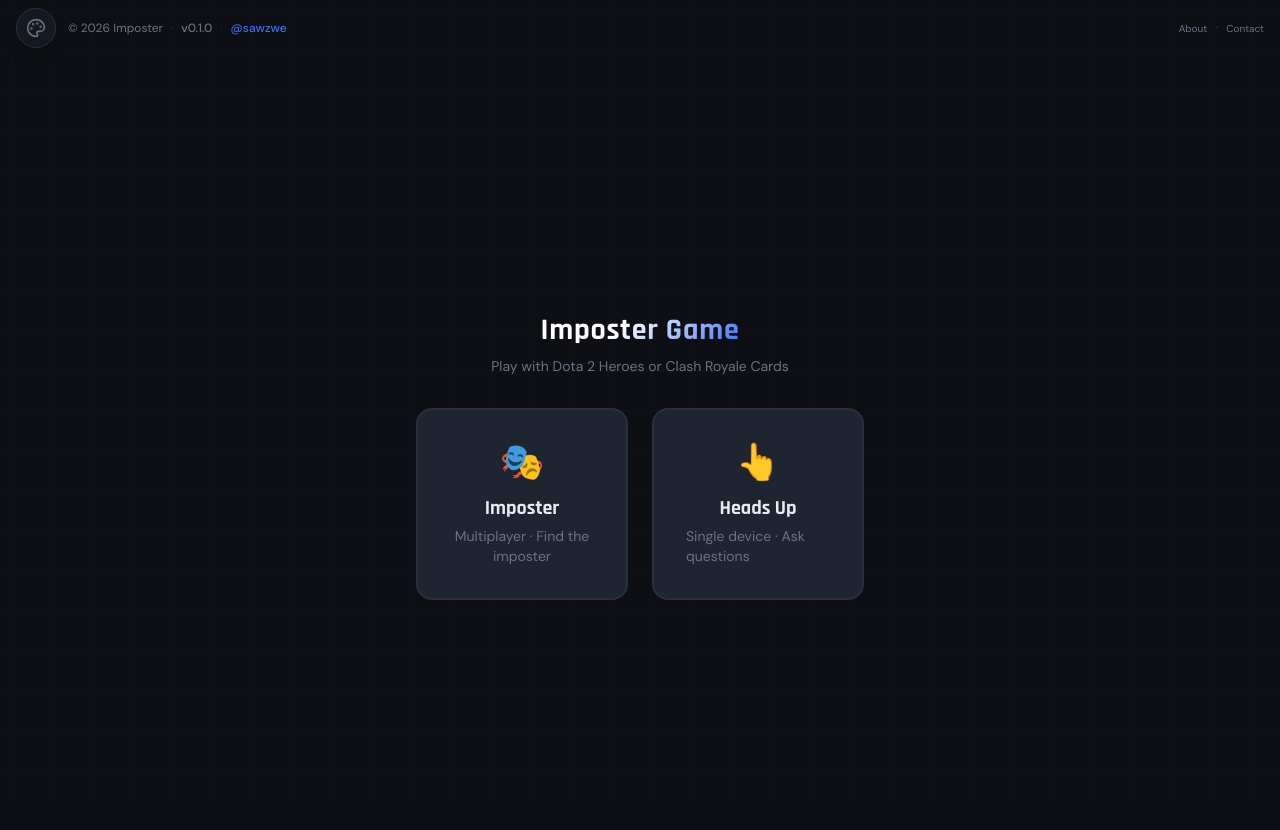
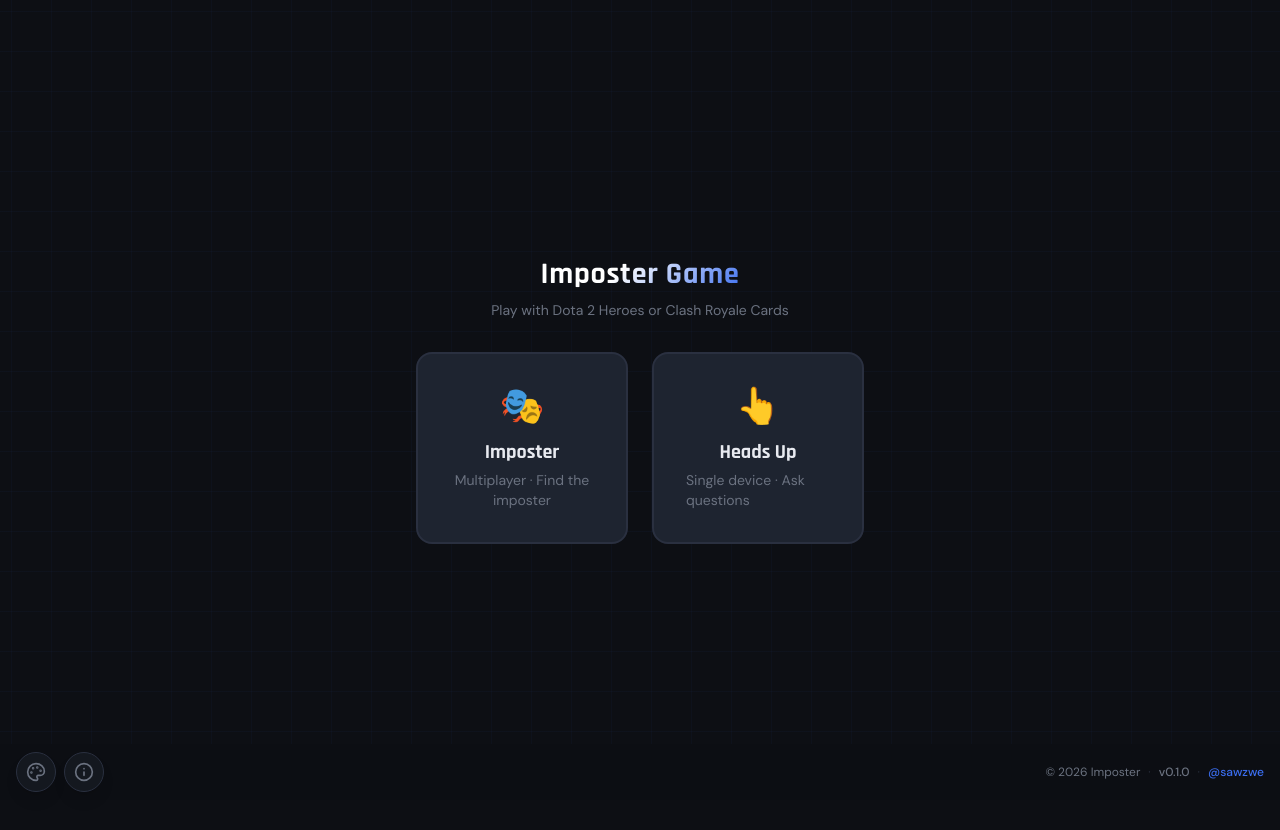
Before and after one commit to sawzwe/imposter_game, a Next.js app: page / in a window 1280 px wide. Shown: the top 830 px of the page. Built offline with nearby package versions, Linux system fonts and the light colour scheme.

Commit message:
fix: overflow issue

```diff
--- a/app/HomeClient.tsx
+++ b/app/HomeClient.tsx
@@ -699,7 +699,7 @@ export default function HomeClient() {
         <p className="mb-8 text-center text-sm text-[var(--muted)]">
           Play with Dota 2 Heroes or Clash Royale Cards
         </p>
-        <div className="grid w-full max-w-md grid-cols-2 gap-6">
+        <div className="grid w-full max-w-md grid-cols-1 gap-4 md:grid-cols-2 md:gap-6">
           <button
             onClick={() => setShowGameSelect(false)}
             className="animate-game-select-in group flex flex-col items-center rounded-2xl border-2 border-[var(--border)] bg-[var(--surface2)] p-8 transition-all duration-300 hover:-translate-y-2 hover:scale-[1.02] hover:border-[var(--blue)] hover:shadow-[0_0_32px_var(--blue-glow)] active:scale-[0.98]"
--- a/app/components/AppFooter.tsx
+++ b/app/components/AppFooter.tsx
@@ -1,22 +1,36 @@
 "use client";
 
+import { useState, useRef, useEffect } from "react";
 import { usePathname } from "next/navigation";
-import { useEffect } from "react";
+import { motion, AnimatePresence } from "framer-motion";
+import { Info } from "lucide-react";
 import packageJson from "../../package.json";
 import ThemeSwitcher from "./ThemeSwitcher";
 
 export default function AppFooter() {
   const pathname = usePathname();
   const isLanding = pathname === "/";
+  const [isMenuOpen, setIsMenuOpen] = useState(false);
+  const menuRef = useRef<HTMLDivElement>(null);
 
-  // Only show top bar on landing page — game screens have their own nav (Back, etc.)
+  useEffect(() => {
+    const handleClickOutside = (e: MouseEvent) => {
+      if (menuRef.current && !menuRef.current.contains(e.target as Node)) {
+        setIsMenuOpen(false);
+      }
+    };
+    document.addEventListener("mousedown", handleClickOutside);
+    return () => document.removeEventListener("mousedown", handleClickOutside);
+  }, []);
+
+  // Nav bar at bottom on landing page — prevents scroll, doesn't obscure content
   useEffect(() => {
     document.documentElement.style.setProperty(
-      "--header-height",
-      isLanding ? "3.5rem" : "0px",
+      "--footer-height",
+      isLanding ? "3rem" : "0px",
     );
     return () => {
-      document.documentElement.style.removeProperty("--header-height");
+      document.documentElement.style.removeProperty("--footer-height");
     };
   }, [isLanding]);
 
@@ -26,11 +40,54 @@ export default function AppFooter() {
 
   return (
     <>
-      {/* Top bar — theme, branding, About/Contact — only on landing page */}
-      <header className="pointer-events-none fixed left-0 right-0 top-0 z-20 flex items-center justify-between px-4 py-2">
-        <div className="pointer-events-auto flex items-center gap-3">
-          <ThemeSwitcher />
-          <div className="hidden items-center gap-x-2 text-xs text-[var(--muted)] sm:flex">
+      {/* Bottom bar — theme + info always visible, branding hides on narrow screens */}
+      <footer className="pointer-events-none fixed bottom-0 left-0 right-0 z-20 flex min-w-0 items-center justify-between gap-2 bg-[var(--bg)]/95 px-3 py-2 backdrop-blur-sm sm:px-4">
+        <div className="pointer-events-auto flex shrink-0 items-center gap-2">
+          <ThemeSwitcher openAbove />
+          <div ref={menuRef} className="relative">
+            <button
+              onClick={() => setIsMenuOpen((o) => !o)}
+              className="flex h-10 w-10 items-center justify-center rounded-full border border-[var(--border)] bg-[var(--surface)]/90 text-[var(--muted)] shadow-lg backdrop-blur-sm transition-all hover:bg-[var(--surface2)] hover:text-[var(--text)]"
+              title="More"
+              aria-expanded={isMenuOpen}
+              aria-haspopup="true"
+            >
+              <Info className="h-5 w-5" strokeWidth={2} />
+            </button>
+            <AnimatePresence>
+              {isMenuOpen && (
+                <motion.div
+                  initial={{ opacity: 0, y: 8, scale: 0.96 }}
+                  animate={{ opacity: 1, y: 0, scale: 1 }}
+                  exit={{ opacity: 0, y: 8, scale: 0.96 }}
+                  transition={{ duration: 0.15, ease: "easeOut" }}
+                  className="absolute left-0 bottom-full z-50 mb-2 min-w-[140px] overflow-hidden rounded-xl border border-[var(--border)] bg-[var(--surface)] shadow-xl backdrop-blur-md"
+                  role="menu"
+                >
+                  <div className="py-1">
+                    <a
+                      href="/about"
+                      onClick={() => setIsMenuOpen(false)}
+                      className="flex w-full items-center gap-2 px-4 py-2.5 text-left text-sm text-[var(--muted)] transition-colors hover:bg-[var(--border)]/30 hover:text-[var(--text)]"
+                      role="menuitem"
+                    >
+                      About
+                    </a>
+                    <a
+                      href="mailto:sawzwe.matthew.md@gmail.com"
+                      onClick={() => setIsMenuOpen(false)}
+                      className="flex w-full items-center gap-2 px-4 py-2.5 text-left text-sm text-[var(--muted)] transition-colors hover:bg-[var(--border)]/30 hover:text-[var(--text)]"
+                      role="menuitem"
+                    >
+                      Contact
+                    </a>
+                  </div>
+                </motion.div>
+              )}
+            </AnimatePresence>
+          </div>
+        </div>
+        <div className="pointer-events-auto hidden min-w-0 shrink items-center justify-end gap-x-2 truncate text-xs text-[var(--muted)] md:flex">
           <span>© {year} Imposter</span>
           <span className="text-[var(--border)]">·</span>
           <span className="font-medium tabular-nums">
@@ -46,25 +103,7 @@ export default function AppFooter() {
             @sawzwe
           </a>
         </div>
-        </div>
-        <div className="pointer-events-auto flex items-center gap-2">
-          <a
-            href="/about"
-            className="text-[10px] text-[var(--muted)] hover:text-[var(--text)] transition-colors"
-            title="About"
-          >
-            About
-          </a>
-          <span className="text-[var(--border)]">·</span>
-          <a
-            href="mailto:sawzwe.matthew.md@gmail.com"
-            className="text-[10px] text-[var(--muted)] hover:text-[var(--text)] transition-colors"
-            title="Contact"
-          >
-            Contact
-          </a>
-        </div>
-      </header>
+      </footer>
     </>
   );
 }
--- a/app/components/ThemeSwitcher.tsx
+++ b/app/components/ThemeSwitcher.tsx
@@ -11,7 +11,11 @@ const THEMES = [
   { id: "solarpunk" as const, label: "Solarpunk", Icon: Leaf },
 ] as const;
 
-export default function ThemeSwitcher() {
+interface ThemeSwitcherProps {
+  openAbove?: boolean; // For footer — open dropdown above button
+}
+
+export default function ThemeSwitcher({ openAbove }: ThemeSwitcherProps) {
   const { theme, setTheme } = useTheme();
   const [isOpen, setIsOpen] = useState(false);
   const wrapperRef = useRef<HTMLDivElement>(null);
@@ -44,11 +48,13 @@ export default function ThemeSwitcher() {
       <AnimatePresence>
         {isOpen && (
           <motion.div
-            initial={{ opacity: 0, y: -8, scale: 0.96 }}
+            initial={{ opacity: 0, y: openAbove ? 8 : -8, scale: 0.96 }}
             animate={{ opacity: 1, y: 0, scale: 1 }}
-            exit={{ opacity: 0, y: -8, scale: 0.96 }}
+            exit={{ opacity: 0, y: openAbove ? 8 : -8, scale: 0.96 }}
             transition={{ duration: 0.15, ease: "easeOut" }}
-            className="absolute left-0 top-full z-50 mt-2 min-w-[160px] overflow-hidden rounded-xl border border-[var(--border)] bg-[var(--surface)] shadow-xl backdrop-blur-md"
+            className={`absolute left-0 z-50 min-w-[160px] overflow-hidden rounded-xl border border-[var(--border)] bg-[var(--surface)] shadow-xl backdrop-blur-md ${
+              openAbove ? "bottom-full mb-2" : "top-full mt-2"
+            }`}
             role="menu"
           >
             <div className="py-1">
--- a/app/globals.css
+++ b/app/globals.css
@@ -20,7 +20,7 @@
 }
 
 :root {
-  --header-height: 0px;
+  --footer-height: 0px;
 }
 
 html {
@@ -34,8 +34,8 @@ body {
   font-family: var(--font-sans);
   min-height: 100vh;
   min-height: 100dvh;
-  padding: calc(var(--header-height) + env(safe-area-inset-top, 0px))
-    env(safe-area-inset-right) env(safe-area-inset-bottom)
+  padding: env(safe-area-inset-top, 0px) env(safe-area-inset-right)
+    calc(var(--footer-height) + env(safe-area-inset-bottom, 0px))
     env(safe-area-inset-left);
 }
 
--- a/app/layout.tsx
+++ b/app/layout.tsx
@@ -31,7 +31,7 @@ export default function RootLayout({
           id="theme-init"
           strategy="beforeInteractive"
           dangerouslySetInnerHTML={{
-            __html: `(function(){var t=localStorage.getItem("imposter-theme");document.documentElement.setAttribute("data-theme",["default","cyberpunk","solarpunk"].includes(t)?t:"default");var h=location.pathname==="/"?"3.5rem":"0px";document.documentElement.style.setProperty("--header-height",h)})();`,
+            __html: `(function(){var t=localStorage.getItem("imposter-theme");document.documentElement.setAttribute("data-theme",["default","cyberpunk","solarpunk"].includes(t)?t:"default");var h=location.pathname==="/"?"3rem":"0px";document.documentElement.style.setProperty("--footer-height",h)})();`,
           }}
         />
         <ThemeProvider>
```
Lines whose indentation alone changed are shown as unchanged.
